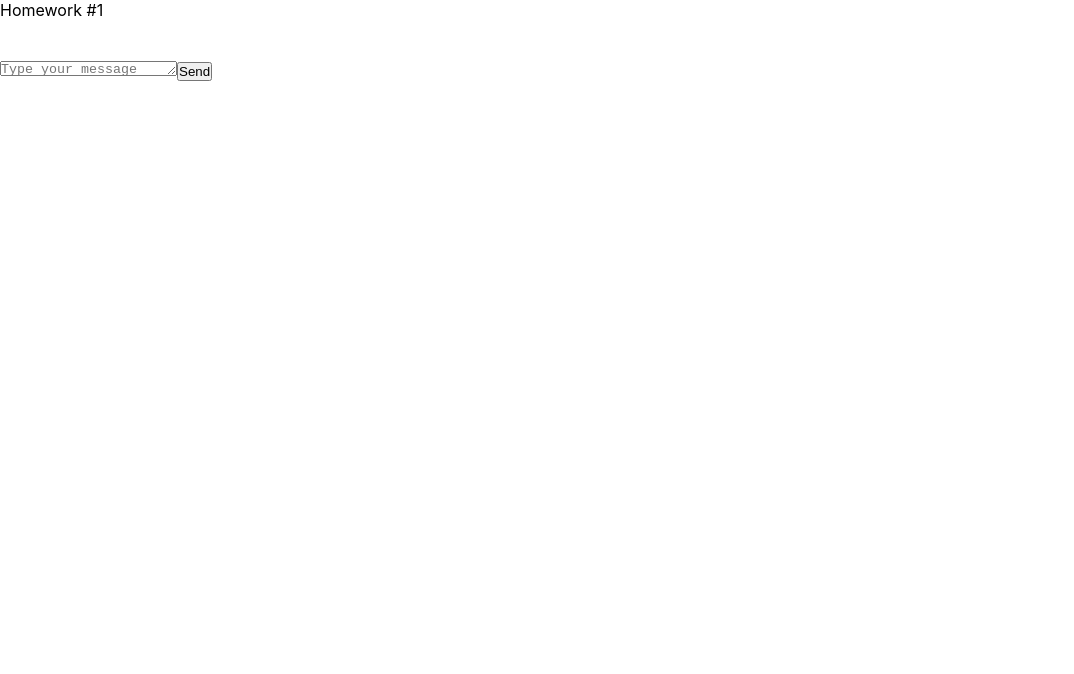
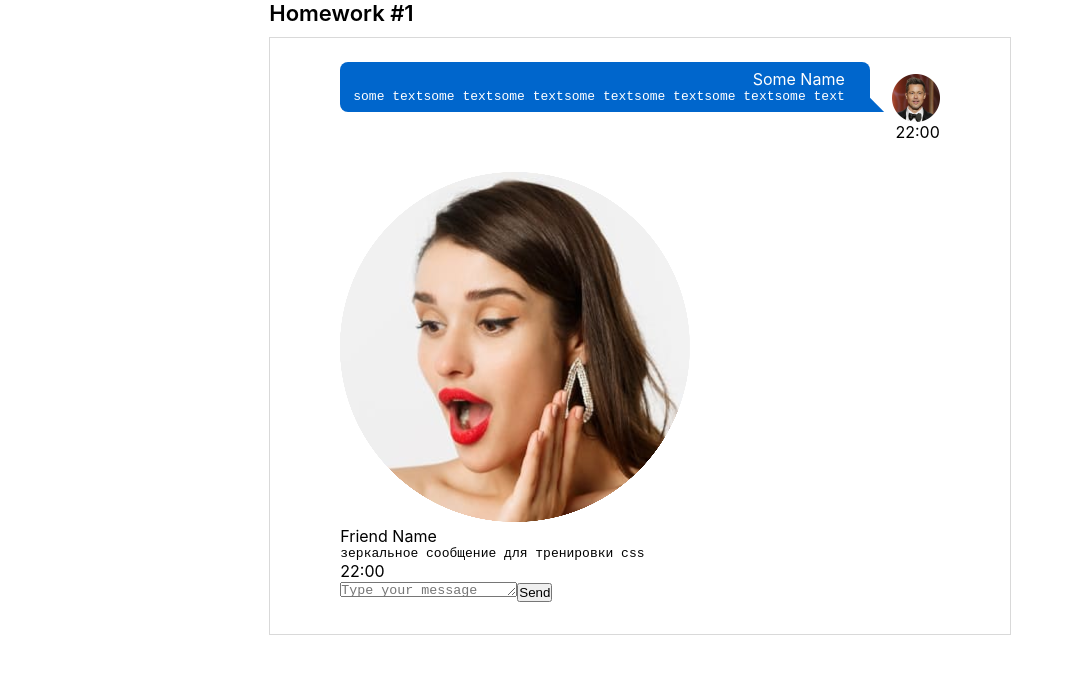
Before and after one commit to rukavyshnykov/incubator_second-homework, a React (Create React App) app: page / in a window 1280 px wide. Shown: the top 674 px of the page, without its empty margins (0-1074 px from the left). Built offline with nearby package versions, Linux system fonts and the light colour scheme.

Commit message:
functions done + styles halfway

```diff
--- a/src/s1-main/App.module.css
+++ b/src/s1-main/App.module.css
@@ -1,11 +1,21 @@
 .App {
     --header_height: 60px;
+    display: flex;
+    align-items: center;
+    justify-content: center;
 }
 
 .hw {
-
+    border: 1px solid #D9D9D9;
+    padding: 24px 70px 32px;
 }
 
 .hwTitle {
-
+    margin-bottom: 10px;
+    color: black;
+    font-size: 22px;
+    font-weight: 600;
+    line-height: 27px;
+    letter-spacing: 0em;
+    text-align: left;
 }
--- a/src/s2-homeworks/hw01/HW1.tsx
+++ b/src/s2-homeworks/hw01/HW1.tsx
@@ -4,6 +4,7 @@ import MessageSender from './message-sender/MessageSender'
 import s2 from '../../s1-main/App.module.css'
 import FriendMessage from './friend-message/FriendMessage'
 import avatar from './avatar.png'
+import lady from './crop-chat.png'
 
 /*
 * 1 - описать тип MessageType
@@ -14,7 +15,21 @@ import avatar from './avatar.png'
 * */
 
 // нужно создать правильный тип вместо any
-export type MessageType = any
+type UserType = {
+    avatar: any
+    name: string
+}
+
+type Message2Type = {
+    text: string,
+    time: string
+}
+
+export type MessageType = {
+    id: number
+    user: UserType
+    message: Message2Type
+}
 
 // структуру объекта не менять
 export const message0: MessageType = {
@@ -31,7 +46,7 @@ export const message0: MessageType = {
 export const friendMessage0: MessageType = {
     id: 100,
     user: {
-        avatar: avatar, // можно менять
+        avatar: lady, // можно менять
         name: 'Friend Name', // можно менять
     },
     message: {
--- a/src/s2-homeworks/hw01/friend-message/FriendMessage.tsx
+++ b/src/s2-homeworks/hw01/friend-message/FriendMessage.tsx
@@ -1,8 +1,9 @@
 import React from 'react'
 import s from './FriendMessage.module.css'
+import { MessagePropsType } from '../message/Message'
 
 // создать тип вместо any и отобразить приходящие данные
-const FriendMessage = (props: any) => {
+const FriendMessage = (props: MessagePropsType) => {
     return (
         <div
             id={'hw1-friend-message-' + props.message.id}
@@ -12,7 +13,7 @@ const FriendMessage = (props: any) => {
                 <img
                     id={'hw1-friend-avatar-' + props.message.id}
                     // создаёт студент
-
+                    src={props.message.user.avatar}
                     //
                 />
                 <div className={s.friendText}>
@@ -21,7 +22,7 @@ const FriendMessage = (props: any) => {
                         className={s.friendName}
                     >
                         {/*создаёт студент*/}
-
+                        {props.message.user.name}
                         {/**/}
                     </div>
                     <pre
@@ -29,7 +30,7 @@ const FriendMessage = (props: any) => {
                         className={s.friendMessageText}
                     >
                         {/*создаёт студент*/}
-
+                        {props.message.message.text}
                         {/**/}
                     </pre>
                 </div>
@@ -39,7 +40,7 @@ const FriendMessage = (props: any) => {
                 className={s.friendTime}
             >
                 {/*создаёт студент*/}
-
+                {props.message.message.time}
                 {/**/}
             </div>
         </div>
--- a/src/s2-homeworks/hw01/message/Message.module.css
+++ b/src/s2-homeworks/hw01/message/Message.module.css
@@ -1,21 +1,44 @@
 .message {
-
+    margin-bottom: 30px;
 }
 
 .imageAndText {
-
+    display: flex;
+    flex-direction: row-reverse;
 }
 
 .imageAndText img {
-
+    width: 48px;
+    height: 48px;
+    margin-top: 12px;
 }
 
 .text {
-
+    margin-right: 22px;
+    display: flex;
+    flex-direction: column;
+    align-items: flex-end;
+    background-color: #0066CC;
+    color: white;
+    height: fit-content;
+    padding: 7px 25px 8px 13px;
+    border-radius: 8px;
+    border-bottom-right-radius: 0;
+    position: relative;
 }
 
 .text:after {
-
+    content: '';
+    display: block;
+    position: absolute;
+    bottom: -10px;
+    left: calc(100% - 10px);
+    color: black;
+    border: 10px solid transparent;
+    border-top: 10px solid #0066CC;
+    height: 0px;
+    width: 0px;
+    transform: rotate(45deg);
 }
 
 .name {
@@ -27,5 +50,5 @@
 }
 
 .time {
-
+    text-align: end;
 }
--- a/src/s2-homeworks/hw01/message/Message.tsx
+++ b/src/s2-homeworks/hw01/message/Message.tsx
@@ -1,8 +1,11 @@
 import React from 'react'
 import s from './Message.module.css'
+import { MessageType } from '../HW1'
 
 // нужно создать правильный тип вместо any
-export type MessagePropsType = any
+export type MessagePropsType = {
+    message: MessageType
+}
 
 // нужно отобразить приходящие данные
 const Message = (props: MessagePropsType) => {
@@ -12,25 +15,25 @@ const Message = (props: MessagePropsType) => {
                 <img
                     id={'hw1-avatar-' + props.message.id}
                     // создаёт студент
-
+                        src={props.message.user.avatar}
                     //
                 />
                 <div className={s.text}>
                     <div id={'hw1-name-' + props.message.id} className={s.name}>
                         {/*создаёт студент*/}
-
+                            {props.message.user.name}
                         {/**/}
                     </div>
                     <pre id={'hw1-text-' + props.message.id} className={s.messageText}>
                         {/*создаёт студент*/}
-
+                            {props.message.message.text}
                         {/**/}
                     </pre>
                 </div>
             </div>
             <div id={'hw1-time-' + props.message.id} className={s.time}>
                 {/*создаёт студент*/}
-
+                    {props.message.message.time}
                 {/**/}
             </div>
         </div>
```
Also changed, not shown: src/s2-homeworks/hw01/crop-chat.png (added).
